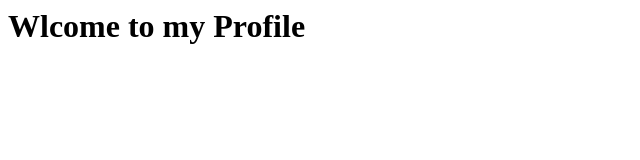
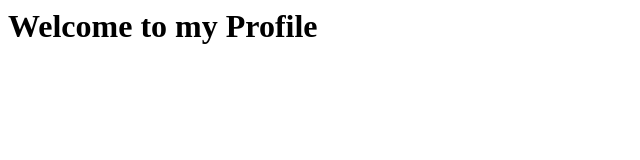
Before and after one commit to aryamohapatra/MyProfile, a plain HTML site: page index.html in a window 1280 px wide. Shown: the whole page, without its empty margins (0-640 px from the left). Drawn offline with Linux system fonts and the light colour scheme.

Commit message:
Heading changes

```diff
--- a/index.html
+++ b/index.html
@@ -1 +1 @@
-<h1>Wlcome to my Profile</h1>
+<h1>Welcome to my Profile</h1>
```
